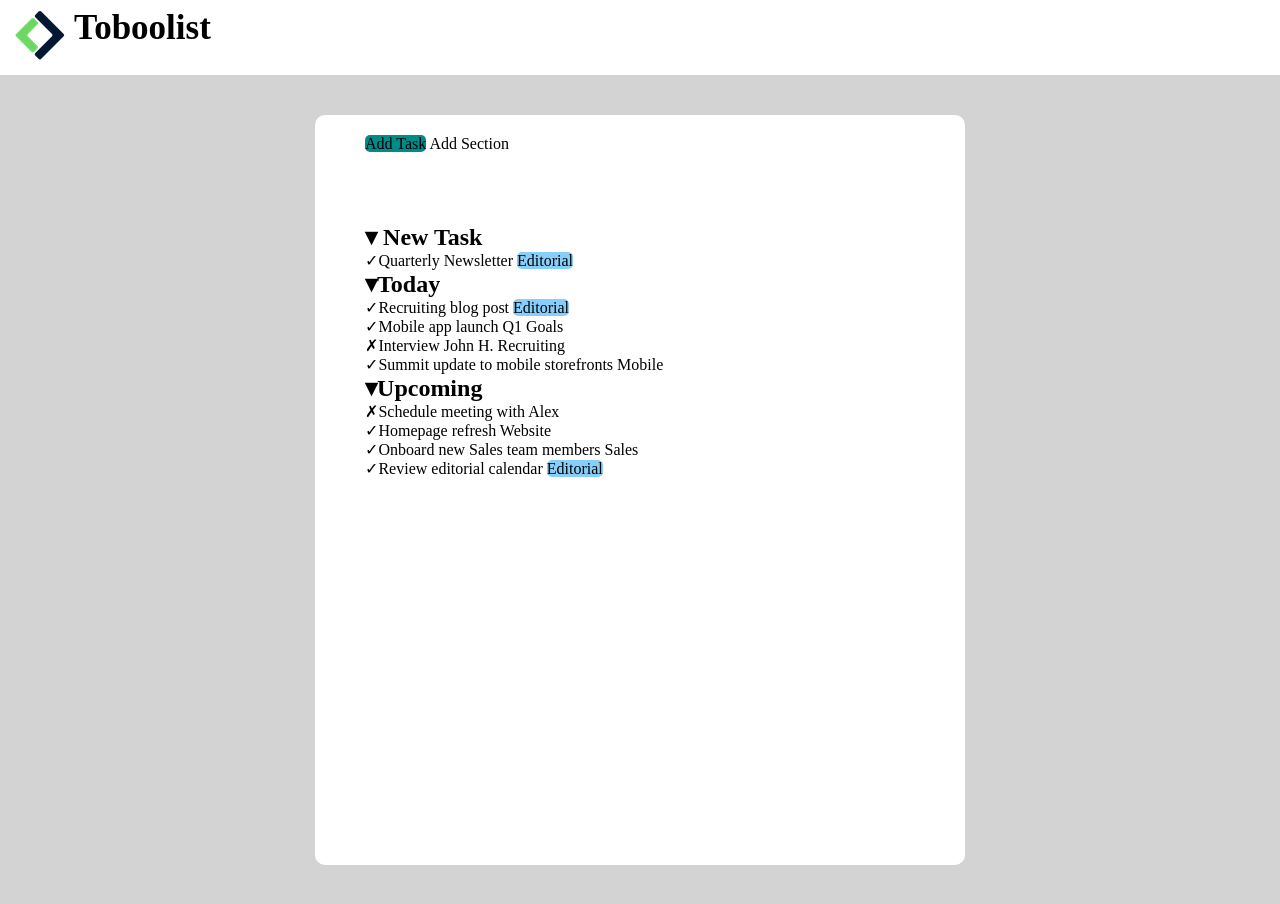
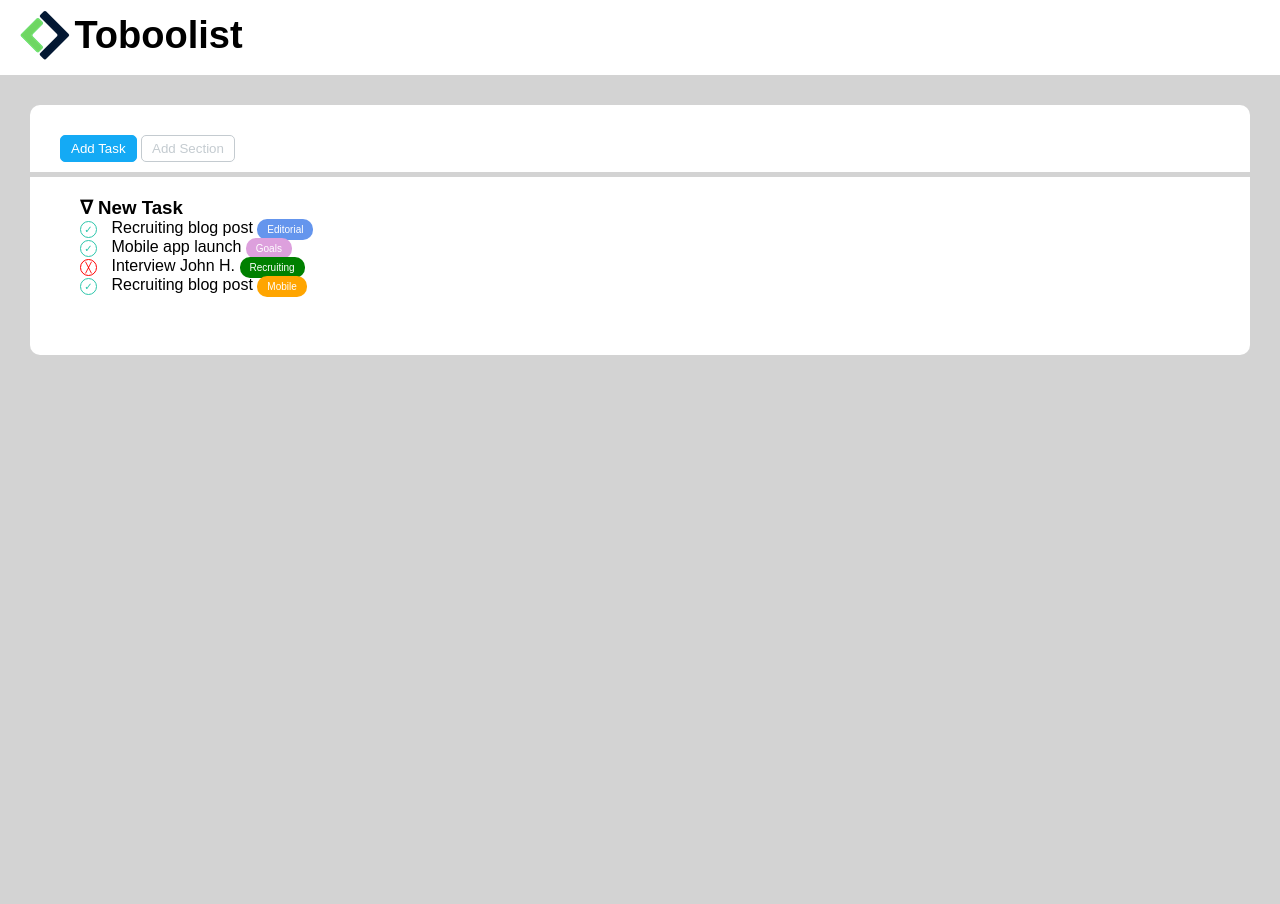
Before and after one commit to Carlo1891/html-css-toboolist, a plain HTML site: page index.html in a window 1280 px wide. After the commit the page ends 800 px from the top, so only its background shows below. Drawn offline with Linux system fonts and the light colour scheme.

Commit message:
Correzione1

```diff
--- a/index.html
+++ b/index.html
@@ -11,58 +11,38 @@
 
     <header>
 
-        <!--Intestazione sito e logo-->
-
-        <div class="heading">
-            <img src="./img/Logo.png" id="logo" alt="Toboolist">
-            <span id="logo-text"><strong>Toboolist</strong></span>
-        </div>
-
+        <img id="logo" src="./img/Logo.png" alt="logo boolean">
+        <span id="logo-text">Toboolist</span>
     </header>
 
     <main>
 
-        <!--Box con task-->
+        <div class="container">
 
-        <div class="box">
+            <div class="options">
 
-            <div class="first-container">
-
-                <section>
-
-                    <span class="option-1">Add Task</span>
-                    <span class="optionn-2">Add Section</span>
-
-                </section>
+               <a href="ciao"><button type="button" class="btn btn-filled">Add Task</button></a>
+                <a href="ciao"><button type="button" class="btn btn-empty">Add Section</button></a>
 
             </div>
+            <div class="tasks">
 
-            <div class="second-container">
+                <ul>
+                    <li>
+                        <h3> New Task </h3>
 
-                <section>
-                    <h2>&blacktriangledown; New Task</h2>
-                    <div>&#10003;Quarterly Newsletter <span class="journal">Editorial</span></div>
-                </section>
-
-                <section>
-                    <h2>&blacktriangledown;Today</h2>
-                    <div>&#10003;Recruiting blog post <span class="journal">Editorial</span></div>
-                    <div>&#10003;Mobile app launch <span>Q1 Goals</span></div>
-                    <div>&#10007;Interview John H. <span>Recruiting</span></div>
-                    <div>&#10003;Summit update to mobile storefronts <span>Mobile</span></div>
-                </section>
-
-                <section>
-                    <h2>&blacktriangledown;Upcoming</h2>
-                    <div>&#10007;Schedule meeting with Alex</div>
-                    <div>&#10003;Homepage refresh <span>Website</span></div>
-                    <div>&#10003;Onboard new Sales team members <span>Sales</span></div>
-                    <div>&#10003;Review editorial calendar <span class="journal">Editorial</span></div>
-                </section>
-
+                        <ul>
+                            <li><span class="circle checked"></span> Recruiting blog post <span class="tag tag-type-1">Editorial</span></li>
+                            <li><span class="circle checked"></span> Mobile app launch <span class="tag tag-type-2">Goals</span></li>
+                            <li><span class="circle delete"></span> Interview John H. <span class="tag tag-type-3">Recruiting</span></li>
+                            <li><span class="circle checked"></span> Recruiting blog post <span class="tag tag-type-4">Mobile</span></li>
+                        </ul>
+                    </li>
+                </ul>
             </div>
 
         </div>
+
 
     </main>
 
--- a/style.css
+++ b/style.css
@@ -5,70 +5,125 @@
     box-sizing: border-box;
 }
 
+li{
+    list-style: none;
+}
+
+/*Misura per riferimento rem*/
+
+html{
+    font-size: 16px;
+}
+
 /*Imposto colore sfondo*/
 
 body{
+    font-family: Arial, Helvetica, sans-serif;
     background-color: lightgray;
 }
 
 /*Intestazione sito con logo*/
 
-.heading{
-    width: auto;
+header{
     height: 75px;
+    background-color: white;
+    padding: 10px 20px;
+}
+
+#logo{
+    vertical-align: middle;
+
+}
+
+#logo-text{
+    vertical-align: middle;
+    font-size: 38px;
+    font-weight: bold;
+
+}
+
+/*Contenuto form*/
+
+.container{
+    margin: 30px;
+    padding: 20px 0 40px 0;
+    border-radius: 10px;
     background-color: white;
 }
 
-#logo{
-    margin: auto 5px auto;
-    padding: 10px 0 10px 10px ;
-    vertical-align: middle;
+.options{
+    padding: 10px 30px;
+    border-bottom: 5px solid lightgrey;
 }
 
-#logo-text{
-    font-size: 35px;
+.btn{
+    padding: 5px 10px;
+    border: none;
+    border-radius: 5px;
 }
 
-/*Contenitore opzioni*/
-
-.box{
-    width: 650px;
-    height: 750px;
-    background-color: white;
-    margin: 40px auto;
-    border-radius: 10px;
+.btn-filled{
+    border: 1px solid #14aaf5;
+    background-color: #14aaf5;
+    color: #ffffff;
 }
 
-.first-container{
-    text-align: left;
-    margin: 30px 30px;
-    padding: 20px;
+.btn-empty{
+    border: 1px solid #c4cbd0;
+    background-color: white;
+    color: #c4cbd0;
 }
 
-.option-1{
-    border: 5px;
-    border-color: grey;
-    border-radius: 5px;
-    background-color: darkcyan;
+.tasks{
+    padding: 20px 50px;
 }
 
-.option-2{
-
-    border: 5px;
-    border-color: gray;
-    border-radius: 5px;
-    background-color: whitesmoke;
+li h3::before{
+    content: '\1401';
 }
 
-.second-container{
-    text-align: left;
-    margin: 30px 30px;
-    padding: 20px;
+.circle::before{
+    border: 1px solid;
+    border-radius: 50%;
+    display: inline-block;
+    width: 15px;
+    height: 15px;
+    line-height: 15px;
+    text-align: center;
+    font-size: 10px;
+    margin-right: 10px;
+
 }
 
-/*Task*/
+li .circle.checked::before{
+    content: '\2713';
+    color: #2cc6ab;
+}
 
-.journal{
-    background-color: lightskyblue;
-    border-radius: 5px;
+li .circle.delete::before{
+    content: '\2573';
+    color: red;
 }
+
+.tag{
+    padding: 5px 10px;
+    border-radius: 10px;
+    font-size: 10px;
+    color: white;
+}
+
+.tag-type-1{
+    background-color: cornflowerblue;
+}
+
+.tag-type-2{
+    background-color: plum;
+}
+
+.tag-type-3{
+    background-color: green;
+}
+
+.tag-type-4{
+    background-color: orange;
+}
```
Also changed, not shown: 1 other file.
